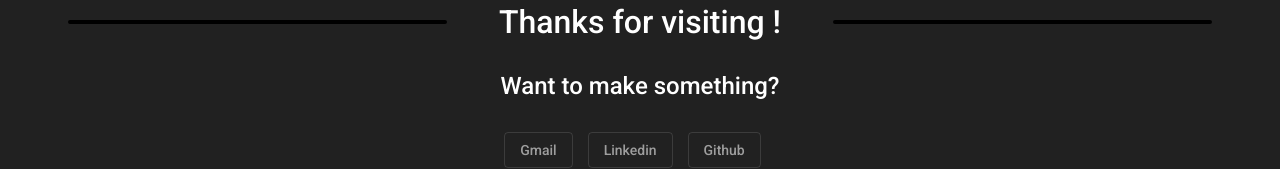
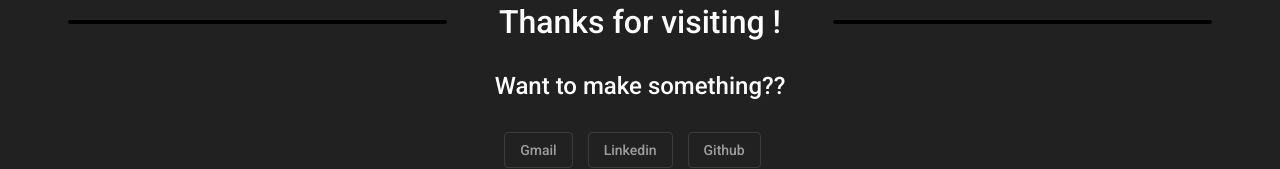
Before and after one commit to btambara/personal-website-frontend, an Angular app: page /home in a window 1280 px wide. Shown: the part 874-1043 px from the top of the page. Built offline with nearby package versions, Linux system fonts and the light colour scheme.

Commit message:
Testing auto generation for Jenkins.

```diff
--- a/src/app/shared/footer/footer.component.html
+++ b/src/app/shared/footer/footer.component.html
@@ -3,7 +3,7 @@
         <hr><span>Thanks for visiting !</span><hr>
     </mat-toolbar-row>
     <mat-toolbar-row class="make-something">
-        <p>Want to make something?</p>
+        <p>Want to make something??</p>
     </mat-toolbar-row>
     <mat-toolbar-row class="contact">
         <button mat-stroked-button color="accent" onclick=" window.location.href='mailto:btambara@gmail.com'">Gmail</button>
```
